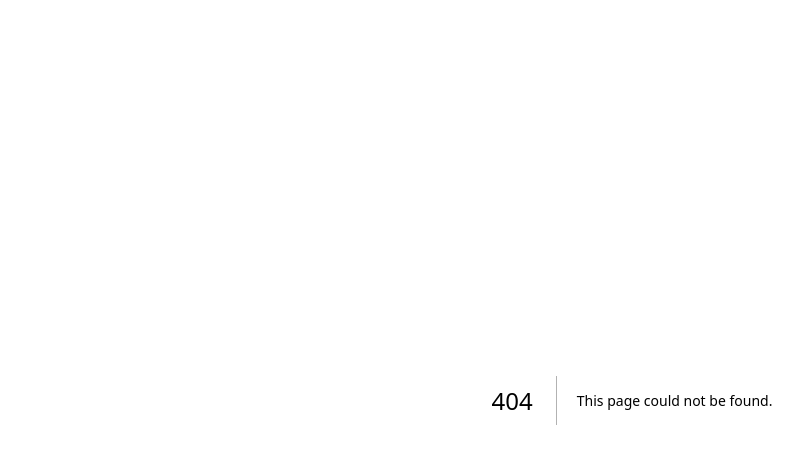
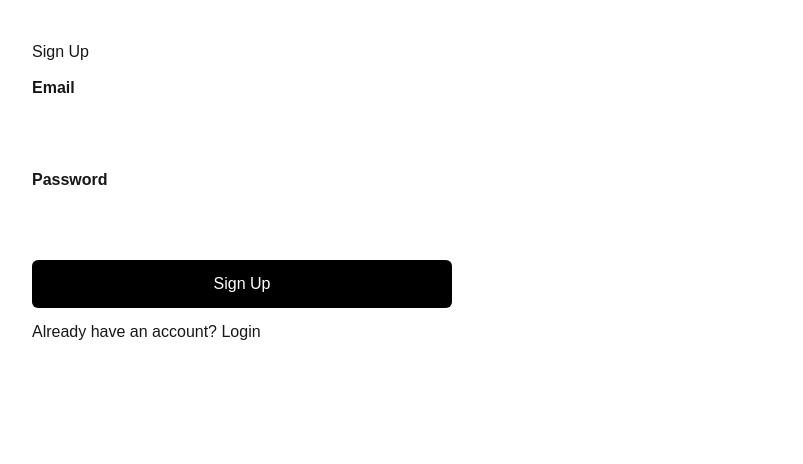
Before and after one commit to AISELLING/whatsapp-ai-ordering, a Next.js app: page /signup in a window 1280 px wide. Before the commit this address had no page. Shown: the top 464 px of the page, without its empty margins (8-811 px from the left). Built offline with nearby package versions, Linux system fonts and the light colour scheme; no server answers.

Commit message:
add auth pages

```diff
--- /dev/null
+++ b/app/login/page.tsx
@@ -0,0 +1,134 @@
+'use client'
+
+import { useEffect, useState } from 'react'
+import { useRouter } from 'next/navigation'
+import { getSupabaseBrowserClient } from '@/lib/supabaseBrowser'
+
+export default function LoginPage() {
+  const router = useRouter()
+  const [email, setEmail] = useState('')
+  const [password, setPassword] = useState('')
+  const [error, setError] = useState('')
+  const [loading, setLoading] = useState(false)
+  const [checkingSession, setCheckingSession] = useState(true)
+
+  useEffect(() => {
+    const checkSession = async () => {
+      try {
+        const supabase = getSupabaseBrowserClient()
+        const {
+          data: { session },
+        } = await supabase.auth.getSession()
+
+        if (session) {
+          router.replace('/dashboard')
+          return
+        }
+      } catch (err: any) {
+        setError(err.message || 'Unable to check login status')
+      }
+
+      setCheckingSession(false)
+    }
+
+    checkSession()
+  }, [router])
+
+  const login = async (event: React.FormEvent<HTMLFormElement>) => {
+    event.preventDefault()
+    setError('')
+    setLoading(true)
+
+    try {
+      const supabase = getSupabaseBrowserClient()
+      const { error: loginError } = await supabase.auth.signInWithPassword({
+        email,
+        password,
+      })
+
+      if (loginError) {
+        setError(loginError.message)
+        setLoading(false)
+        return
+      }
+
+      router.push('/onboarding')
+    } catch (err: any) {
+      setError(err.message || 'Login failed')
+      setLoading(false)
+    }
+  }
+
+  if (checkingSession) {
+    return <main style={page}>Checking session...</main>
+  }
+
+  return (
+    <main style={page}>
+      <form onSubmit={login} style={form}>
+        <h1>Login</h1>
+
+        {error && <p style={errorStyle}>{error}</p>}
+
+        <label style={label}>Email</label>
+        <input
+          type="email"
+          value={email}
+          onChange={(event) => setEmail(event.target.value)}
+          required
+          style={input}
+        />
+
+        <label style={label}>Password</label>
+        <input
+          type="password"
+          value={password}
+          onChange={(event) => setPassword(event.target.value)}
+          required
+          style={input}
+        />
+
+        <button type="submit" disabled={loading} style={button}>
+          {loading ? 'Logging in...' : 'Login'}
+        </button>
+
+        <p>
+          No account? <a href="/signup">Sign up</a>
+        </p>
+      </form>
+    </main>
+  )
+}
+
+const page: React.CSSProperties = {
+  padding: 40,
+  fontFamily: 'Arial',
+}
+
+const form: React.CSSProperties = {
+  maxWidth: 420,
+  display: 'grid',
+  gap: 12,
+}
+
+const label: React.CSSProperties = {
+  fontWeight: 700,
+}
+
+const input: React.CSSProperties = {
+  padding: 10,
+  fontSize: 16,
+}
+
+const button: React.CSSProperties = {
+  padding: '12px 20px',
+  background: 'black',
+  color: 'white',
+  border: 'none',
+  borderRadius: 6,
+  cursor: 'pointer',
+}
+
+const errorStyle: React.CSSProperties = {
+  color: 'red',
+}
--- /dev/null
+++ b/app/signup/page.tsx
@@ -0,0 +1,134 @@
+'use client'
+
+import { useEffect, useState } from 'react'
+import { useRouter } from 'next/navigation'
+import { getSupabaseBrowserClient } from '@/lib/supabaseBrowser'
+
+export default function SignupPage() {
+  const router = useRouter()
+  const [email, setEmail] = useState('')
+  const [password, setPassword] = useState('')
+  const [error, setError] = useState('')
+  const [loading, setLoading] = useState(false)
+  const [checkingSession, setCheckingSession] = useState(true)
+
+  useEffect(() => {
+    const checkSession = async () => {
+      try {
+        const supabase = getSupabaseBrowserClient()
+        const {
+          data: { session },
+        } = await supabase.auth.getSession()
+
+        if (session) {
+          router.replace('/dashboard')
+          return
+        }
+      } catch (err: any) {
+        setError(err.message || 'Unable to check login status')
+      }
+
+      setCheckingSession(false)
+    }
+
+    checkSession()
+  }, [router])
+
+  const signup = async (event: React.FormEvent<HTMLFormElement>) => {
+    event.preventDefault()
+    setError('')
+    setLoading(true)
+
+    try {
+      const supabase = getSupabaseBrowserClient()
+      const { error: signupError } = await supabase.auth.signUp({
+        email,
+        password,
+      })
+
+      if (signupError) {
+        setError(signupError.message)
+        setLoading(false)
+        return
+      }
+
+      router.push('/onboarding')
+    } catch (err: any) {
+      setError(err.message || 'Signup failed')
+      setLoading(false)
+    }
+  }
+
+  if (checkingSession) {
+    return <main style={page}>Checking session...</main>
+  }
+
+  return (
+    <main style={page}>
+      <form onSubmit={signup} style={form}>
+        <h1>Sign Up</h1>
+
+        {error && <p style={errorStyle}>{error}</p>}
+
+        <label style={label}>Email</label>
+        <input
+          type="email"
+          value={email}
+          onChange={(event) => setEmail(event.target.value)}
+          required
+          style={input}
+        />
+
+        <label style={label}>Password</label>
+        <input
+          type="password"
+          value={password}
+          onChange={(event) => setPassword(event.target.value)}
+          required
+          style={input}
+        />
+
+        <button type="submit" disabled={loading} style={button}>
+          {loading ? 'Signing up...' : 'Sign Up'}
+        </button>
+
+        <p>
+          Already have an account? <a href="/login">Login</a>
+        </p>
+      </form>
+    </main>
+  )
+}
+
+const page: React.CSSProperties = {
+  padding: 40,
+  fontFamily: 'Arial',
+}
+
+const form: React.CSSProperties = {
+  maxWidth: 420,
+  display: 'grid',
+  gap: 12,
+}
+
+const label: React.CSSProperties = {
+  fontWeight: 700,
+}
+
+const input: React.CSSProperties = {
+  padding: 10,
+  fontSize: 16,
+}
+
+const button: React.CSSProperties = {
+  padding: '12px 20px',
+  background: 'black',
+  color: 'white',
+  border: 'none',
+  borderRadius: 6,
+  cursor: 'pointer',
+}
+
+const errorStyle: React.CSSProperties = {
+  color: 'red',
+}
```
